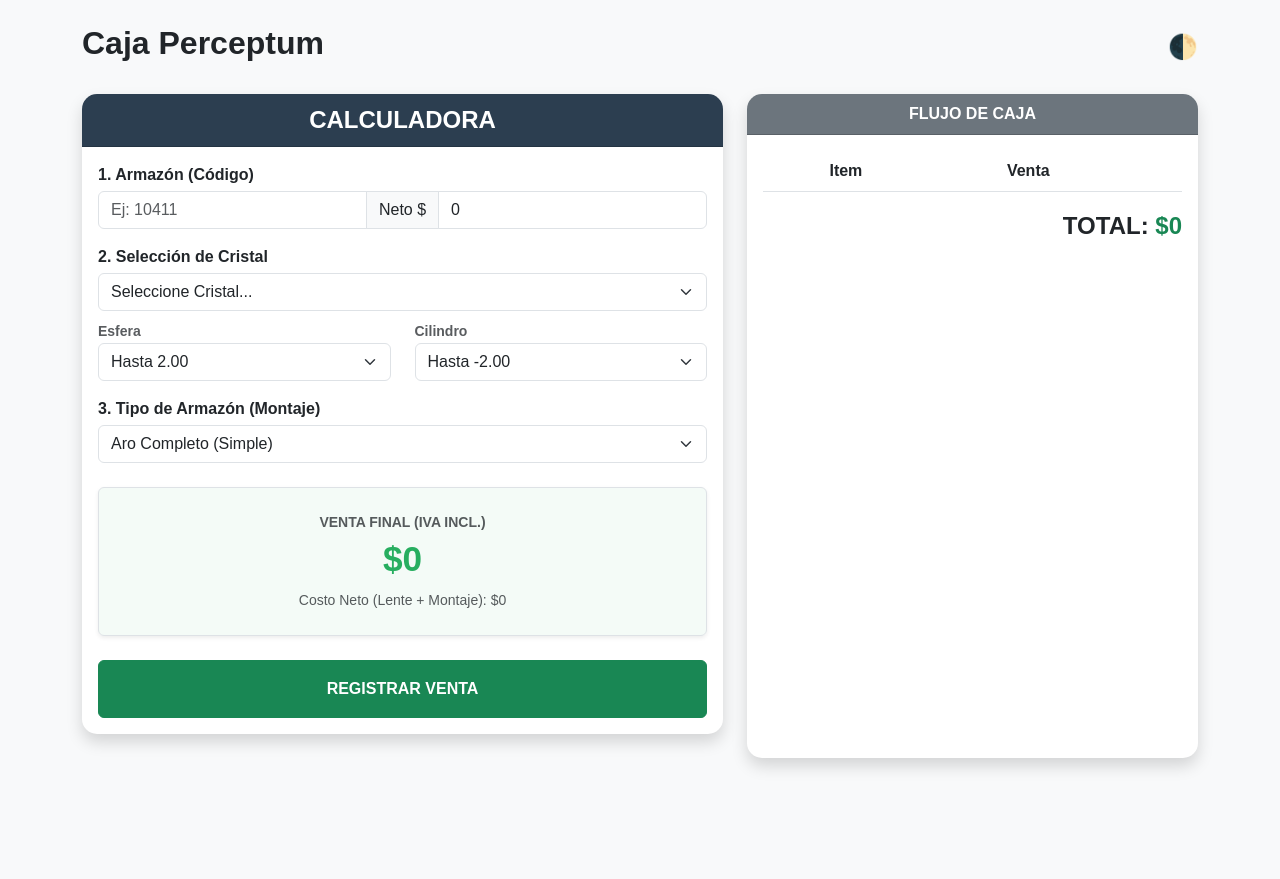
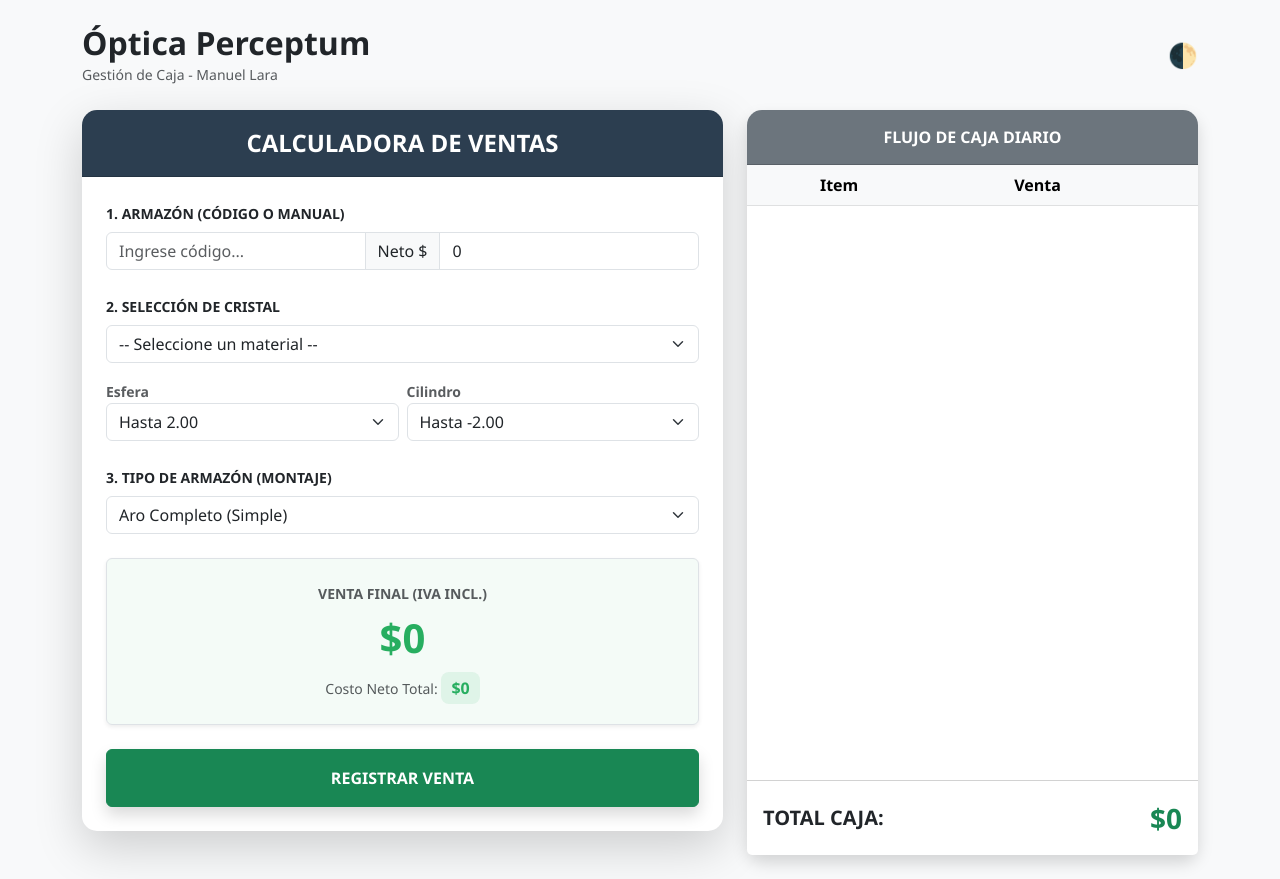
Before and after one commit to manuellgtmo-png/index.html, a plain HTML site: page index.html in a window 1280 px wide. Before the commit the page ends 800 px from the top, so only its background shows below. Drawn offline with nearby package versions, Linux system fonts and the light colour scheme.

Commit message:
Update index.html

```diff
--- a/index.html
+++ b/index.html
@@ -8,46 +8,54 @@
     <style>
         :root { --p-dark: #2c3e50; --p-green: #27ae60; --bg: #f8f9fa; --text: #212529; --card: #ffffff; }
         [data-theme="dark"] { --bg: #1a1a1a; --text: #f8f9fa; --card: #2d2d2d; --p-dark: #ecf0f1; }
-        body { background-color: var(--bg); color: var(--text); font-family: sans-serif; transition: 0.3s; }
+        body { background-color: var(--bg); color: var(--text); font-family: 'Segoe UI', sans-serif; transition: 0.3s; }
         .card { background-color: var(--card); border: none; border-radius: 15px; }
-        .card-header { background-color: #2c3e50; color: white; border-radius: 15px 15px 0 0 !important; font-weight: bold; }
-        .resaltado { font-size: 2.2rem; color: var(--p-green); font-weight: bold; }
-        .mode-switch { cursor: pointer; font-size: 1.5rem; }
+        .card-header { background-color: #2c3e50; color: white; border-radius: 15px 15px 0 0 !important; font-weight: bold; padding: 15px; }
+        .resaltado { font-size: 2.5rem; color: var(--p-green); font-weight: bold; }
+        .mode-switch { cursor: pointer; font-size: 1.5rem; transition: transform 0.2s; }
+        .badge-neto { background: rgba(39, 174, 96, 0.1); color: var(--p-green); padding: 5px 10px; border-radius: 8px; font-weight: bold; }
     </style>
 </head>
 <body>
 
 <div class="container py-4">
     <div class="d-flex justify-content-between align-items-center mb-4">
-        <h2 class="fw-bold">Caja Perceptum</h2>
+        <div>
+            <h2 class="fw-bold mb-0">Óptica Perceptum</h2>
+            <small class="text-muted">Gestión de Caja - Manuel Lara</small>
+        </div>
         <div class="mode-switch" onclick="toggleTheme()">🌓</div>
     </div>
 
     <div class="row">
         <div class="col-md-7 mb-4">
-            <div class="card shadow border-0">
-                <div class="card-header text-center fs-4">CALCULADORA</div>
-                <div class="card-body">
+            <div class="card shadow-lg border-0">
+                <div class="card-header text-center fs-4">CALCULADORA DE VENTAS</div>
+                <div class="card-body p-4">
 
-                    <label class="fw-bold mb-1">1. Armazón (Código)</label>
-                    <div class="input-group mb-3">
-                        <input type="text" id="codArmazon" class="form-control" placeholder="Ej: 10411" oninput="buscarArmazon()">
-                        <span class="input-group-text">Neto $</span>
+                    <div class="mb-4">
+                        <label class="fw-bold mb-2 text-uppercase small">1. Armazón (Código o Manual)</label>
+                        <div class="input-group">
+                            <input type="text" id="codArmazon" class="form-control" placeholder="Ingrese código..." oninput="buscarArmazon()">
+                            <span class="input-group-text bg-light">Neto $</span>
                             <input type="number" id="netoArmazon" class="form-control" value="0" oninput="calcular()">
                         </div>
+                    </div>
 
-                    <label class="fw-bold mb-1">2. Selección de Cristal</label>
-                    <select id="selectCristal" class="form-select mb-2" onchange="actualizarInterfazCristal()">
-                        <option value="">Seleccione Cristal...</option>
+                    <div class="mb-4">
+                        <label class="fw-bold mb-2 text-uppercase small">2. Selección de Cristal</label>
+                        <select id="selectCristal" class="form-select mb-3" onchange="actualizarInterfazCristal()">
+                            <option value="">-- Seleccione un material --</option>
                             <option value="cr39_blanco">CR-39 Blanco con AR 1.56</option>
                             <option value="cr39_blue">CR-39 Blue Filter AR 1.56</option>
-                        <option value="cr39_foto">CR-39 Fotocromático AR 1.56</option>
+                            <option value="cr39_foto_cafe">CR-39 Foto Café AR 1.56</option>
+                            <option value="cr39_foto_gris">CR-39 Foto Gris Blue AR 1.56</option>
                             <option value="poli_ar">Policarbonato AR 1.59</option>
                             <option value="poli_blue">Policarbonato Blue AR 1.59</option>
                             <option value="alto_indice">Alto Índice Blue AR 1.67</option>
                         </select>
 
-                    <div id="seccionRangos" class="row mb-3">
+                        <div id="seccionRangos" class="row g-2">
                             <div class="col-6">
                                 <small class="fw-bold text-muted">Esfera</small>
                                 <select id="esfera" class="form-select" onchange="actualizarPrecioCristal()">
@@ -65,34 +73,47 @@
                                 </select>
                             </div>
                         </div>
+                    </div>
 
-                    <label class="fw-bold mb-1">3. Tipo de Armazón (Montaje)</label>
-                    <select id="tipoMontaje" class="form-select mb-4" onchange="actualizarPrecioCristal()">
+                    <div class="mb-4">
+                        <label class="fw-bold mb-2 text-uppercase small">3. Tipo de Armazón (Montaje)</label>
+                        <select id="tipoMontaje" class="form-select" onchange="actualizarPrecioCristal()">
                             <option value="simple">Aro Completo (Simple)</option>
                             <option value="ranurado">Ranurado</option>
                             <option value="perforado">Perforado</option>
                         </select>
+                    </div>
 
                     <div class="p-4 border rounded text-center shadow-sm" style="background: rgba(39, 174, 96, 0.05)">
-                        <div class="small fw-bold opacity-75">VENTA FINAL (IVA INCL.)</div>
+                        <div class="small fw-bold text-muted text-uppercase mb-1">Venta Final (IVA Incl.)</div>
                         <div class="resaltado" id="precioFinal">$0</div>
-                        <div class="small opacity-75 mt-1">Costo Neto (Lente + Montaje): <span id="netoTotal">$0</span></div>
+                        <div class="mt-2">
+                            <span class="small opacity-75">Costo Neto Total: </span>
+                            <span class="badge-neto" id="netoTotal">$0</span>
+                        </div>
                     </div>
 
-                    <button class="btn btn-success w-100 mt-4 fw-bold p-3" onclick="registrar()">REGISTRAR VENTA</button>
+                    <button class="btn btn-success w-100 mt-4 fw-bold p-3 shadow" onclick="registrar()">REGISTRAR VENTA</button>
                 </div>
             </div>
         </div>
 
         <div class="col-md-5">
             <div class="card shadow border-0 h-100">
-                <div class="card-header bg-secondary text-center">FLUJO DE CAJA</div>
-                <div class="card-body">
-                    <table class="table text-center">
-                        <thead><tr><th>Item</th><th>Venta</th><th></th></tr></thead>
+                <div class="card-header bg-secondary text-center">FLUJO DE CAJA DIARIO</div>
+                <div class="card-body p-0">
+                    <table class="table table-hover text-center mb-0">
+                        <thead class="table-light">
+                            <tr><th>Item</th><th>Venta</th><th></th></tr>
+                        </thead>
                         <tbody id="tablaVentas"></tbody>
                     </table>
-                    <div class="text-end fw-bold fs-4 mt-3">TOTAL: <span id="totalCaja" class="text-success">$0</span></div>
+                </div>
+                <div class="card-footer bg-white p-3">
+                    <div class="d-flex justify-content-between align-items-center">
+                        <span class="fw-bold fs-5">TOTAL CAJA:</span>
+                        <span id="totalCaja" class="fw-bold fs-3 text-success">$0</span>
+                    </div>
                 </div>
             </div>
         </div>
@@ -100,23 +121,31 @@
 </div>
 
 <script>
-    // --- BASE DE DATOS DE ARMAZONES ---
+    // --- 1. BASE DE DATOS DE ARMAZONES (LUCERNA ACTUALIZADO) ---
     const armazonesDB = {
-        "10411": 1990, "10410": 1990, "7224": 5500, "9105": 5990
-        // Envíame tus códigos para agregarlos aquí!
+        // $1.990
+        "10411": 1990, "10410": 1990, "10409": 1990, "10408": 1990, "10407": 1990, "10406": 1990, "10471": 1990, "10470": 1990, "10469": 1990, "10468": 1990, "10467": 1990, "9673": 1990, "9674": 1990, "9671": 1990, "9680": 1990, "9682": 1990, "7552": 1990, "10456": 1990, "10455": 1990, "10454": 1990, "10453": 1990, "10452": 1990, "10451": 1990, "9709": 1990, "9708": 1990, "9707": 1990, "9706": 1990, "10482": 1990, "10478": 1990, "10477": 1990, "10493": 1990, "10492": 1990, "10491": 1990, "10490": 1990, "10489": 1990, "10488": 1990, "10481": 1990, "10503": 1990, "10502": 1990, "10501": 1990, "10500": 1990, "10499": 1990, "10461": 1990, "10460": 1990, "10459": 1990, "10458": 1990, "10457": 1990, "9683": 1990, "9684": 1990, "9685": 1990, "7549": 1990, "7548": 1990, "7547": 1990, "7546": 1990, "7545": 1990, "9713": 1990, "9712": 1990, "9711": 1990, "9710": 1990, "9702": 1990, "9701": 1990, "9700": 1990,
+        // $2.500
+        "7349": 2500, "7348": 2500, "7347": 2500, "9716": 2500, "9717": 2500, "7319": 2500, "7318": 2500, "7317": 2500, "7316": 2500, "7315": 2500, "9658": 2500, "9659": 2500, "9660": 2500, "9661": 2500, "9662": 2500, "9663": 2500, "7339": 2500, "7338": 2500, "7337": 2500, "7336": 2500, "7335": 2500, "7458": 2500, "7459": 2500, "7460": 2500, "7461": 2500, "7462": 2500, "7463": 2500, "7406": 2500, "7405": 2500, "7404": 2500, "7403": 2500, "7402": 2500, "7401": 2500, "7543": 2500, "7544": 2500, "7542": 2500, "7541": 2500, "7331": 2500, "7344": 2500,
+        // $2.990
+        "6981": 2990, "6980": 2990, "6979": 2990, "6978": 2990, "6977": 2990, "6937": 2990, "6936": 2990, "6935": 2990, "6934": 2990, "6526": 2990, "6528": 2990, "6512": 2990, "6513": 2990, "6514": 2990, "6515": 2990, "6516": 2990, "6517": 2990, "6983": 2990, "6984": 2990, "7749": 2990, "6912": 2990, "6911": 2990, "6910": 2990, "6909": 2990, "6908": 2990, "6907": 2990, "6916": 2990, "6915": 2990, "6914": 2990, "6913": 2990, "6943": 2990, "6942": 2990, "6941": 2990, "6940": 2990, "6939": 2990, "6538": 2990, "6537": 2990, "6536": 2990, "6535": 2990, "6923": 2990, "6922": 2990, "6921": 2990, "6919": 2990, "6918": 2990, "6957": 2990, "6956": 2990, "6955": 2990, "6954": 2990, "6546": 2990, "6545": 2990, "6544": 2990, "6543": 2990, "6900": 2990, "6899": 2990, "6898": 2990, "6897": 2990, "6896": 2990, "6976": 2990, "6975": 2990, "6974": 2990, "6973": 2990, "6972": 2990, "5730": 2990, "5712": 2990, "5713": 2990, "5714": 2990, "5715": 2990, "5716": 2990,
+        // $3.600
+        "7750": 3600, "7751": 3600, "7752": 3600, "7753": 3600, "007560": 3600, "9544": 3600, "9543": 3600, "9542": 3600, "9541": 3600, "008451": 3600, "008450": 3600, "9549": 3600, "9548": 3600, "9547": 3600, "9546": 3600, "9545": 3600, "3519": 3600, "30518": 3600, "3517": 3600, "3678": 3600, "7754": 3600, "7755": 3600, "7756": 3600, "7757": 3600, "7758": 3600, "3680": 3600, "3679": 3600, "10514": 3600, "10513": 3600, "10512": 3600, "10506": 3600, "10505": 3600, "10504": 3600, "10508": 3600, "10507": 3600, "10517": 3600, "10516": 3600, "10515": 3600, "10519": 3600, "10518": 3600, "10522": 3600, "10521": 3600, "10520": 3600, "10527": 3600, "10526": 3600, "10525": 3600, "10524": 3600, "10523": 3600, "10529": 3600, "10528": 3600, "7790": 3600, "7791": 3600, "7792": 3600, "7793": 3600, "7794": 3600, "7795": 3600, "3497": 3600, "3496": 3600, "3495": 3600, "3494": 3600, "3349": 3600, "2990": 3600, "2991": 3600, "2993": 3600, "7784": 3600, "7785": 3600, "7786": 3600, "7787": 3600, "7788": 3600, "7767": 3600, "7766": 3600, "7765": 3600, "7764": 3600, "7763": 3600, "006625": 3600, "006623": 3600, "006626": 3600,
+        // $3.990
+        "0084387": 3990, "8439": 3990, "008440": 3990, "008484": 3990, "008483": 3990, "008482": 3990, "008481": 3990, "008480": 3990, "008479": 3990, "008443": 3990, "008444": 3990, "008445": 3990, "8446": 3990, "008447": 3990, "008448": 3990
     };
 
-    // --- BASE DE DATOS DE CRISTALES (Netos) ---
+    // --- 2. BASE DE DATOS DE CRISTALES (Netos) ---
     const cristalesDB = {
-        cr39_blanco: { "2/2": 620, "4/2": 620, "6/2": 940, "2/4": 1890, "4/4": 1990, "6/4": 2190, "8/4": 2390, "10/4": 2490, "6/6": 2590 },
-        cr39_blue:   { "2/2": 1880, "4/2": 1880, "6/2": 2290, "2/4": 3770, "4/4": 3770, "6/4": 3790 },
-        cr39_foto:   { "2/2": 2890, "4/2": 2890, "2/4": 5790, "4/4": 5790 },
-        poli_ar:     { "2/2": 2040, "4/2": 2040, "6/2": 2740, "2/4": 5840, "4/4": 5840, "6/4": 7490 },
-        poli_blue:   { "2/2": 4000, "4/2": 4000, "2/4": 8000, "4/4": 8000 },
+        cr39_blanco: { "2/2": 620, "4/2": 620, "6/2": 940, "2/4": 1890, "4/4": 1990, "6/4": 2190 },
+        cr39_blue:   { "2/2": 1880, "4/2": 1880, "6/2": 2290, "2/4": 3770, "4/4": 3770 },
+        cr39_foto_cafe: { "2/2": 2890, "4/2": 2890, "2/4": 5790 },
+        cr39_foto_gris: { "2/2": 3500, "4/2": 3500, "2/4": 4000 },
+        poli_ar:     { "2/2": 2040, "4/2": 2040, "6/2": 2740, "2/4": 5840 },
+        poli_blue:   { "2/2": 4000, "4/2": 4000, "2/4": 8000 },
         alto_indice: { fixed_bajo: 11000, fixed_alto: 18000 }
     };
 
-    // --- BASE DE DATOS DE MONTAJES ---
     const montajesDB = {
         organico: { simple: 1500, ranurado: 3000, perforado: 0 },
         especial: { simple: 4000, ranurado: 5000, perforado: 7000 }
@@ -136,9 +165,7 @@
 
     function actualizarInterfazCristal() {
         const mat = document.getElementById('selectCristal').value;
-        const seccion = document.getElementById('seccionRangos');
-        // Si es Alto Índice, mostramos solo cil para decidir entre 11k o 18k
-        seccion.style.opacity = (mat === "alto_indice") ? "0.5" : "1";
+        document.getElementById('seccionRangos').style.opacity = (mat === "alto_indice") ? "0.5" : "1";
         actualizarPrecioCristal();
     }
 
@@ -147,10 +174,8 @@
         const esf = document.getElementById('esfera').value;
         const cil = document.getElementById('cilindro').value;
         const montaje = document.getElementById('tipoMontaje').value;
-
         if(!mat) return;
 
-        // 1. Precio del Cristal
         if(mat === "alto_indice") {
             costoLenteActual = (cil >= 4) ? cristalesDB.alto_indice.fixed_alto : cristalesDB.alto_indice.fixed_bajo;
         } else {
@@ -158,11 +183,8 @@
             costoLenteActual = cristalesDB[mat][llave] || cristalesDB[mat]["2/2"] || 0;
         }
 
-        // 2. Precio del Montaje automático
         let cat = (mat.includes('cr39')) ? 'organico' : 'especial';
-        let costoMontaje = montajesDB[cat][montaje] || 0;
-
-        costoLenteActual += costoMontaje;
+        costoLenteActual += montajesDB[cat][montaje] || 0;
         calcular();
     }
 
@@ -170,17 +192,18 @@
         const netoArm = parseFloat(document.getElementById('netoArmazon').value) || 0;
         const sumaNetos = netoArm + costoLenteActual;
         const venta = Math.round((sumaNetos * 3) * 1.19);
-
         document.getElementById('netoTotal').innerText = "$" + sumaNetos.toLocaleString('es-CL');
         document.getElementById('precioFinal').innerText = "$" + venta.toLocaleString('es-CL');
     }
 
     function registrar() {
-        const v = document.getElementById('precioFinal').innerText;
-        if(v === "$0") return;
-        const item = document.getElementById('codArmazon').value || "Venta";
-        document.getElementById('tablaVentas').innerHTML += `<tr><td>${item}</td><td class="vVal">${v}</td><td><button class="btn btn-sm btn-danger" onclick="this.parentElement.parentElement.remove(); actualizarCaja()">×</button></td></tr>`;
+        const final = document.getElementById('precioFinal').innerText;
+        if(final === "$0") return;
+        const cod = document.getElementById('codArmazon').value || "Manual";
+        document.getElementById('tablaVentas').innerHTML += `<tr><td>${cod}</td><td class="vVal fw-bold">${final}</td><td><button class="btn btn-sm text-danger" onclick="this.parentElement.parentElement.remove(); actualizarCaja()">✕</button></td></tr>`;
         actualizarCaja();
+        document.getElementById('codArmazon').value = "";
+        document.getElementById('netoArmazon').value = "0";
     }
 
     function actualizarCaja() {
```
Lines whose indentation alone changed are shown as unchanged.
